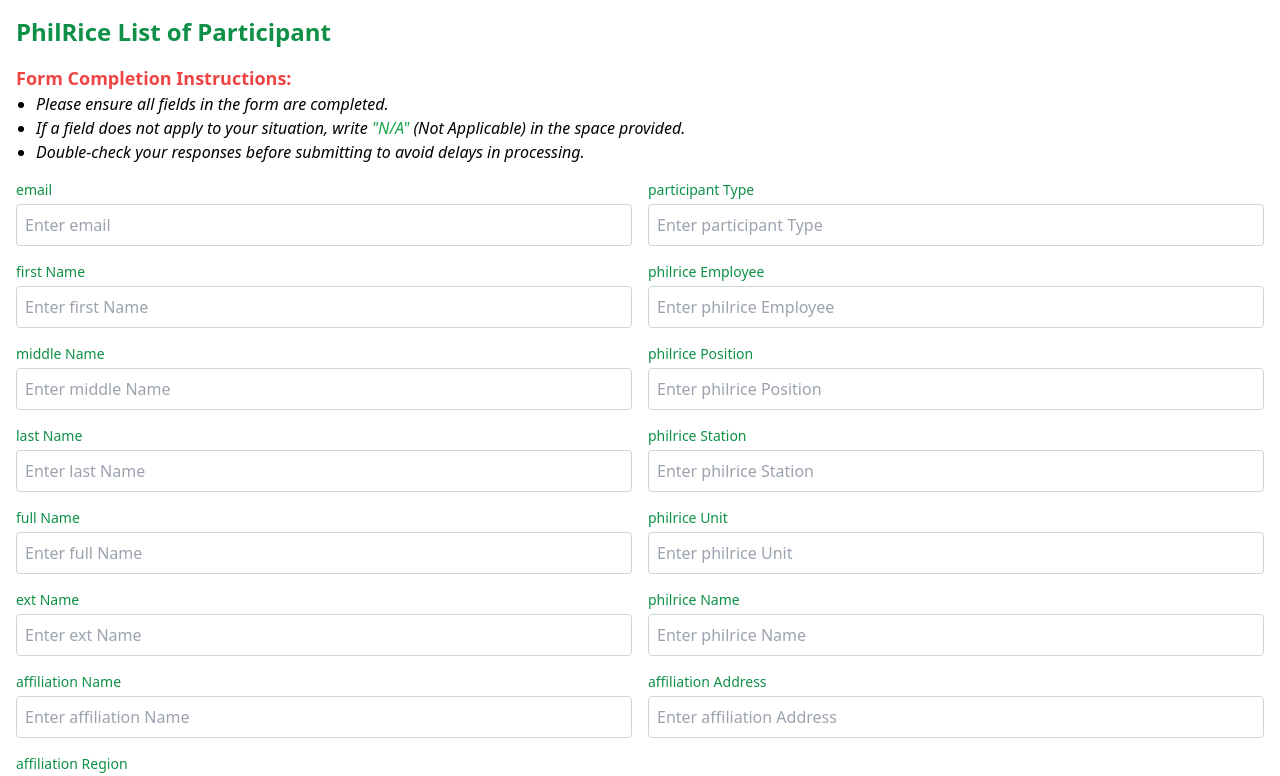
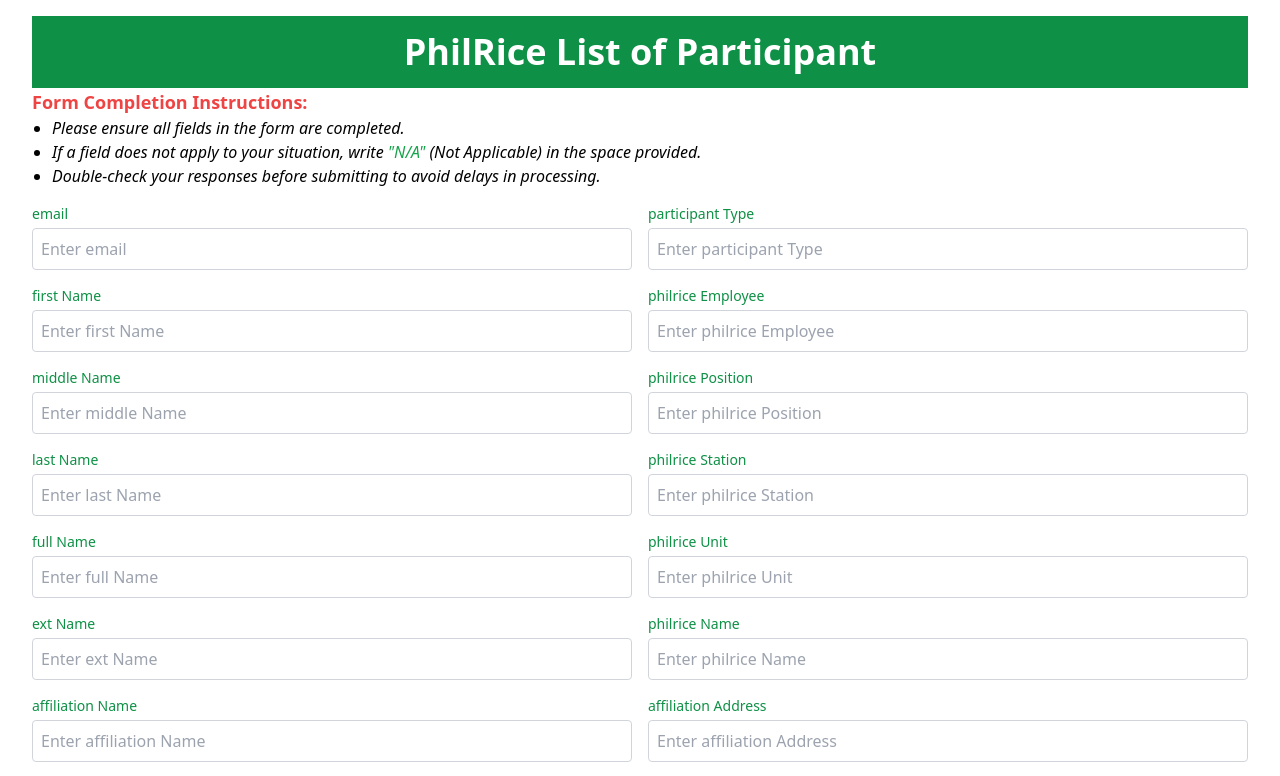
Before and after one commit to BlinkdevTeam/cms_dashboard, a React (Create React App) app: page / in a window 1280 px wide. Shown: the top 776 px of the page. Built offline with nearby package versions, Linux system fonts and the light colour scheme; no server answers; the database is empty.

Commit message:
minor changes

```diff
--- a/src/App.js
+++ b/src/App.js
@@ -212,9 +212,9 @@
   };
 
   return (
-    <div className="container mx-auto p-4">
-      <div>
-        <h1 className="text-2xl font-bold mb-4 text-[#0E9046]">
+    <div className="container-full px-8 mx-auto p-4">
+      <div className="w-full flex justify-center items-center py-4 px-8 bg-[#0E9046]">
+        <h1 className="text-4xl font-bold text-white">
           PhilRice List of Participant
         </h1>
       </div>
```
